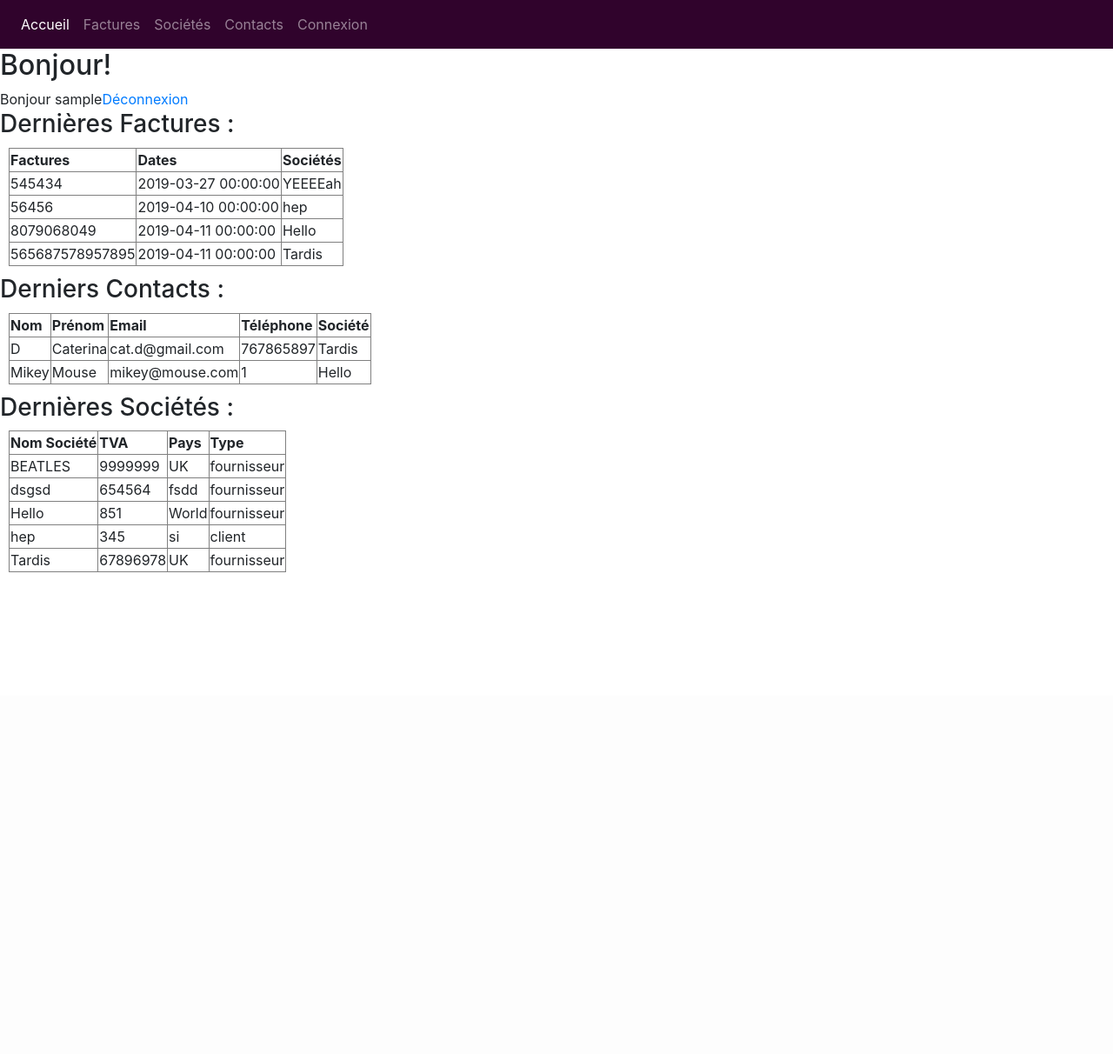
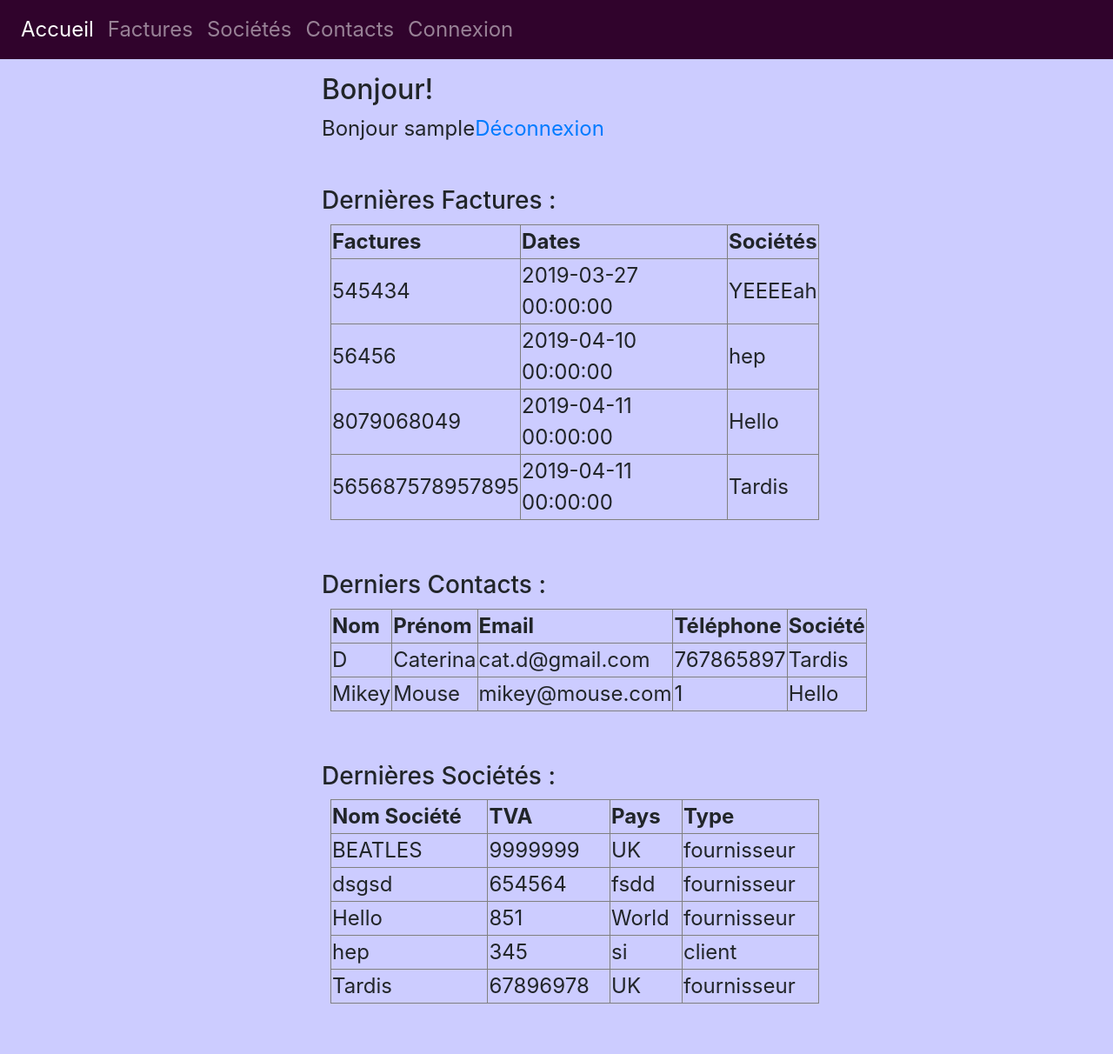
Before and after one commit to MonaMarchetti/COGIPapp, a PHP site: page /page_membre_modo in a window 1280 px wide. Shown: the whole page at 87% size. Before the commit the page ends 658 px from the top, so only its background shows below. Run offline with PHP 8.4, Linux system fonts and the light colour scheme; the visitor is signed in with stand-in values (Sample User, id 1); data comes from the database, SQL or seed files in the repository.

Commit message:
style main page moderator

```diff
--- a/page_membre_modo.php
+++ b/page_membre_modo.php
@@ -37,7 +37,7 @@ if (isset($_SESSION['login']) && isset($_SESSION['pwd'])) {
   <link rel='stylesheet' href='https://use.fontawesome.com/releases/v5.7.0/css/all.css' integrity='sha384-lZN37f5QGtY3VHgisS14W3ExzMWZxybE1SJSEsQp9S+oqd12jhcu+A56Ebc1zFSJ' crossorigin='anonymous'>
 </head>
 
-<body>
+<body style="background-color: #ccccff; font-size: 18pt;">
     <header>
       <nav class="navbar navbar-expand-lg navbar-dark" style="background-color: #30032c;">
         <button class="navbar-toggler" type="button" data-toggle="collapse" data-target="#navbarTogglerDemo01" aria-controls="navbarTogglerDemo01" aria-expanded="false" aria-label="Toggle navigation">
@@ -64,16 +64,22 @@ if (isset($_SESSION['login']) && isset($_SESSION['pwd'])) {
         </div>
       </nav>
     </header>
-    <main>
-			<h2>Bonjour!</h2>
-      <?php echo 'Bonjour '.$_SESSION['login'].'';
-      // On affiche un lien pour fermer notre session
-      echo '<a href="./logout.php">Déconnexion</a>';
+    <main class="container">
+      <div class="row justify-content-md-center mb-5 mt-3">
+        <div class="col-md-6">
+          <h2>Bonjour!</h2>
+          <?php echo 'Bonjour '.$_SESSION['login'].'';
+          // On affiche un lien pour fermer notre session
+          echo '<a href="./logout.php">Déconnexion</a>';
       ?>
-			<div class="factures">
+        </div>
+      </div>
+
+      <div class="row justify-content-md-center mb-5">
+        <div class="col-md-6">
 				<h3>Dernières Factures : </h3>
 			  <form style="margin:10px" method="post" enctype = "multipart/form-data" action="">
-			    <table border='1'>
+          <table border='1' style="width: 108%;">
 						<tr>
 			        <th>Factures</th>
 			        <th>Dates</th>
@@ -101,14 +107,16 @@ if (isset($_SESSION['login']) && isset($_SESSION['pwd'])) {
 							}
 							?>
 			     </table>
+         </div>
+       </div>
 				</form>
-		  </div>
 
-			<div class="contacts">
+        <div class="row justify-content-md-center mb-5">
+          <div class="col-md-6">
 				<h3>Derniers Contacts : </h3>
 				<form style="margin:10px" method="post" enctype = "multipart/form-data" action="">
-				  <table border='1'>
-					  <tr>
+  <table border='1' style="width: 100%;">
+    			  <tr>
 				      <th>Nom</th>
 							<th>Prénom</th>
 							<th>Email</th>
@@ -138,11 +146,13 @@ if (isset($_SESSION['login']) && isset($_SESSION['pwd'])) {
 				  </table>
 				</form>
 			</div>
+    </div>
 
-		  <div class="societes">
+    <div class="row justify-content-md-center mb-5">
+      <div class="col-md-6">
 				<h3>Dernières Sociétés : </h3>
 					<form style="margin:10px" method="post" enctype = "multipart/form-data" action="">
-						<table border="1">
+            <table border='1' style="width: 108%;">
 							<tr>
 							  <th>Nom Société</th>
 								<th>TVA</th>
@@ -167,6 +177,7 @@ if (isset($_SESSION['login']) && isset($_SESSION['pwd'])) {
 						</table>
 					</form>
 			</div>
+    </div>
   </main>
 </body>
 </html>
```
